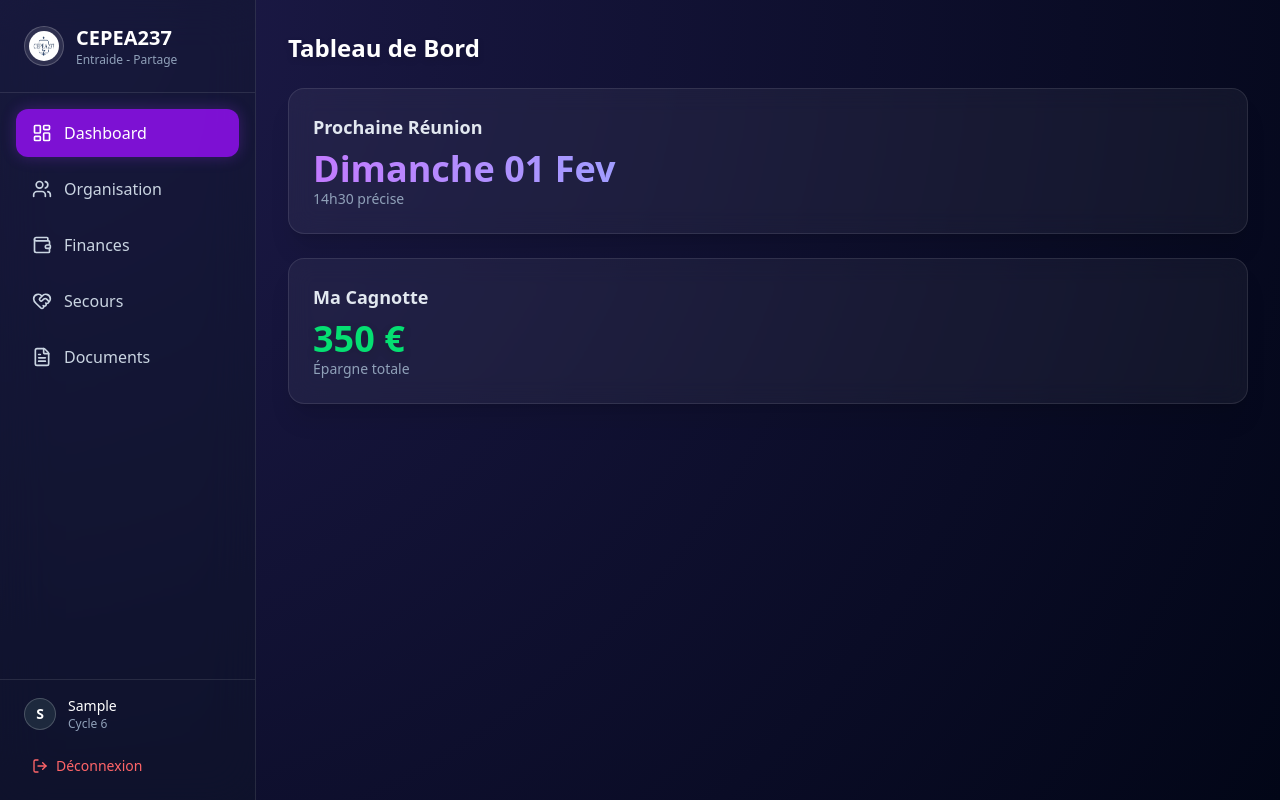
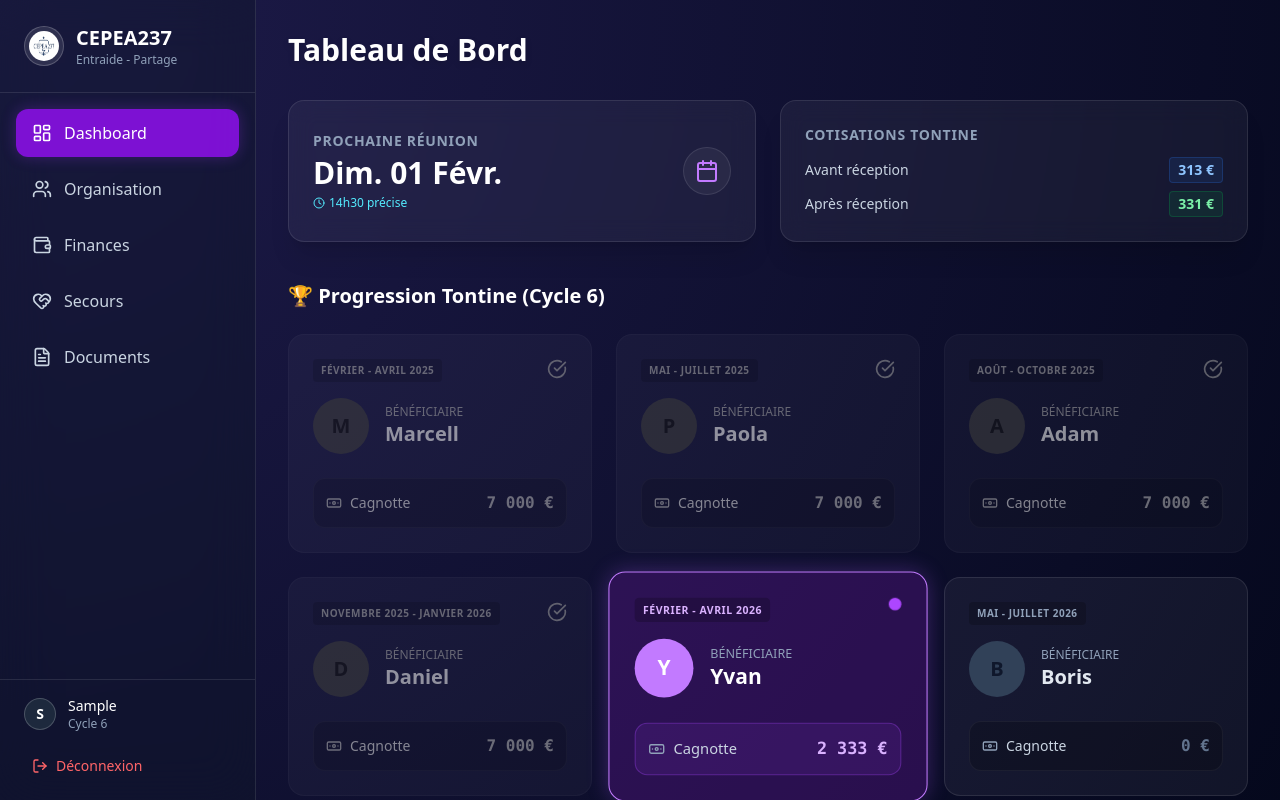
Before and after one commit to nemgp/CEPEA237, a React (Vite) app: page /login in a window 1280 px wide. Both pictures are taken after typing "Sample" into the empty fields and a click on the button "Se connecter". Shown: the top 800 px of the page. Built offline with nearby package versions, Linux system fonts and the light colour scheme.

Commit message:
Fix dashboard display classes

```diff
--- a/src/App.tsx
+++ b/src/App.tsx
@@ -15,7 +15,7 @@ function PrivateRoute({ children }: { children: React.ReactNode }) {
 
 export default function App() {
   return (
-    <BrowserRouter>
+    <BrowserRouter basename={import.meta.env.BASE_URL}>
       <AuthProvider>
         <Routes>
           <Route path="/login" element={<Login />} />
--- a/src/pages/Dashboard.tsx
+++ b/src/pages/Dashboard.tsx
@@ -1,18 +1,174 @@
+import { Calendar, CheckCircle, Clock, Banknote } from 'lucide-react';
+
+const MEMBERS = ['Marcell', 'Paola', 'Adam', 'Daniel', 'Yvan', 'Boris', 'Hulerich', 'Silvère'];
+const START_MONTH = 1; // Février (0-indexed)
+const START_YEAR = 2025;
+
+// --- Utilitaires Dates ---
+function getFirstSunday(year: number, month: number) {
+    const date = new Date(year, month, 1);
+    while (date.getDay() !== 0) { // 0 = Dimanche
+        date.setDate(date.getDate() + 1);
+    }
+    return date;
+}
+
+function getNextMeetingDate() {
+    const now = new Date();
+    const currentYear = now.getFullYear();
+    const currentMonth = now.getMonth();
+
+    // 1er Dimanche du mois actuel
+    const meetingThisMonth = getFirstSunday(currentYear, currentMonth);
+    // On met la réunion à 14h30 pour comparer correctement si c'est passé dans la journée
+    meetingThisMonth.setHours(14, 30, 0, 0);
+
+    if (now < meetingThisMonth) {
+        return meetingThisMonth;
+    } else {
+        // Sinon c'est le mois prochain
+        const meetingNextMonth = getFirstSunday(currentYear, currentMonth + 1);
+        meetingNextMonth.setHours(14, 30, 0, 0);
+        return meetingNextMonth;
+    }
+}
+
+// Date de référence pour la logique (Mois de la prochaine réunion)
+const NEXT_MEETING = getNextMeetingDate();
+const REFERENCE_DATE = NEXT_MEETING;
+
+// Génération du planning (Blocs de 3 mois)
+const SCHEDULE = MEMBERS.map((member, index) => {
+    // Calcul du mois de début pour ce membre (index * 3 mois)
+    const offsetMonths = index * 3;
+    const startDate = new Date(START_YEAR, START_MONTH + offsetMonths, 1);
+    const endDate = new Date(START_YEAR, START_MONTH + offsetMonths + 2, 1); // +2 car inclusive
+
+    const startMonthStr = startDate.toLocaleDateString('fr-FR', { month: 'long', year: (startDate.getFullYear() !== endDate.getFullYear() ? 'numeric' : undefined) }).toUpperCase();
+    const endMonthStr = endDate.toLocaleDateString('fr-FR', { month: 'long', year: 'numeric' }).toUpperCase();
+
+    // Année affichée seulement à la fin pour alléger, sauf si chevauchement (géré par format)
+    const label = `${startMonthStr} - ${endMonthStr} `;
+
+    // Logique temporelle basée sur la REFERENCE_DATE (Prochaine Réunion)
+    const currentAbsoluteMonth = REFERENCE_DATE.getFullYear() * 12 + REFERENCE_DATE.getMonth();
+    const startAbsoluteMonth = startDate.getFullYear() * 12 + startDate.getMonth();
+    const endAbsoluteMonth = endDate.getFullYear() * 12 + endDate.getMonth();
+
+    let status = 'future';
+    let amount = 0;
+
+    if (currentAbsoluteMonth > endAbsoluteMonth) {
+        status = 'past';
+        amount = 7000;
+    } else if (currentAbsoluteMonth >= startAbsoluteMonth && currentAbsoluteMonth <= endAbsoluteMonth) {
+        status = 'current';
+        // Calcul progressif basique (1/3, 2/3, Full)
+        const monthIndexInBlock = currentAbsoluteMonth - startAbsoluteMonth;
+        amount = Math.floor((7000 / 3) * (monthIndexInBlock + 1));
+        if (monthIndexInBlock === 2) amount = 7000;
+
+    } else {
+        status = 'future';
+        amount = 0;
+    }
+
+    // Formatage montant
+    const amountStr = amount.toLocaleString('fr-FR').replace(/\s/g, ' ');
+
+    return { member, label, status, amount: amountStr, startDate };
+});
+
+
 export default function Dashboard() {
+    const nextMeetingStr = NEXT_MEETING.toLocaleDateString('fr-FR', { weekday: 'short', day: '2-digit', month: 'short' });
+
     return (
-        <div>
-            <h1 className="text-2xl font-bold mb-6 text-white drop-shadow-md">Tableau de Bord</h1>
-            <div className="grid grid-cols-1 gap-6">
-                <div className="glass-card">
-                    <h2 className="text-lg font-semibold mb-2 text-slate-200">Prochaine Réunion</h2>
-                    <p className="text-4xl font-bold text-transparent bg-clip-text bg-gradient-to-r from-purple-400 to-cyan-400">Dimanche 01 Fev</p>
-                    <p className="text-sm text-slate-400">14h30 précise</p>
+        <div className="pb-10">
+            <h1 className="text-3xl font-bold mb-8 text-white drop-shadow-md">Tableau de Bord</h1>
+
+            {/* Indicateurs Clés */}
+            <div className="grid grid-cols-1 md:grid-cols-2 gap-6 mb-10">
+                <div className="glass-card flex items-center justify-between">
+                    <div>
+                        <h2 className="text-sm font-semibold mb-1 text-slate-400 uppercase tracking-wider">Prochaine Réunion</h2>
+                        <p className="text-3xl font-bold text-white capitalize">{nextMeetingStr}</p>
+                        <p className="text-xs text-cyan-300 mt-1 flex items-center gap-1"><Clock size={12} /> 14h30 précise</p>
+                    </div>
+                    <div className="w-12 h-12 bg-white/5 rounded-full flex items-center justify-center border border-white/10">
+                        <Calendar className="text-purple-400" />
+                    </div>
                 </div>
                 <div className="glass-card">
-                    <h2 className="text-lg font-semibold mb-2 text-slate-200">Ma Cagnotte</h2>
-                    <p className="text-4xl font-bold text-green-400 shadow-green-900/50 drop-shadow-lg">350 €</p>
-                    <p className="text-sm text-slate-400">Épargne totale</p>
+                    <h2 className="text-sm font-semibold mb-3 text-slate-400 uppercase tracking-wider">Cotisations Tontine</h2>
+                    <div className="space-y-2">
+                        <div className="flex justify-between items-center text-sm">
+                            <span className="text-slate-300">Avant réception</span>
+                            <span className="font-bold text-blue-300 bg-blue-500/10 px-2 py-0.5 rounded border border-blue-500/20">313 €</span>
+                        </div>
+                        <div className="flex justify-between items-center text-sm">
+                            <span className="text-slate-300">Après réception</span>
+                            <span className="font-bold text-green-300 bg-green-500/10 px-2 py-0.5 rounded border border-green-500/20">331 €</span>
+                        </div>
+                    </div>
                 </div>
+            </div>
+
+            {/* Progression Tontine */}
+            <h2 className="text-xl font-bold mb-6 text-white flex items-center gap-2">
+                🏆 Progression Tontine (Cycle 6)
+            </h2>
+
+            <div className="grid grid-cols-1 md:grid-cols-2 lg:grid-cols-3 gap-6">
+                {SCHEDULE.map((item, index) => (
+                    <div
+                        key={index}
+                        className={`
+                            relative overflow-hidden p-6 rounded-2xl border transition-all duration-300
+                            ${item.status === 'current'
+                                ? 'bg-purple-900/40 border-purple-400 shadow-[0_0_20px_rgba(168,85,247,0.3)] scale-105 z-10'
+                                : item.status === 'past'
+                                    ? 'bg-white/5 border-white/5 opacity-60 grayscale'
+                                    : 'bg-white/5 border-white/10 hover:bg-white/10'
+                            }
+`}
+                    >
+                        {/* Header Carte */}
+                        <div className="flex justify-between items-start mb-4">
+                            <span className={`text-[10px] font-bold uppercase tracking-wider px-2 py-1 rounded bg-black/20 ${item.status === 'current' ? 'text-purple-300' : 'text-slate-400'} `}>
+                                {item.label}
+                            </span>
+                            {item.status === 'past' && <CheckCircle size={20} className="text-green-500" />}
+                            {item.status === 'current' && <span className="flex h-3 w-3 relative">
+                                <span className="animate-ping absolute inline-flex h-full w-full rounded-full bg-purple-400 opacity-75"></span>
+                                <span className="relative inline-flex rounded-full h-3 w-3 bg-purple-500"></span>
+                            </span>}
+                        </div>
+
+                        {/* Info Membre */}
+                        <div className="flex items-center gap-4 mb-6">
+                            <div className={`w-14 h-14 rounded-full flex items-center justify-center text-xl font-bold text-slate-900 ${item.status === 'current' ? 'bg-purple-400 text-white' : 'bg-slate-700 text-slate-300'} `}>
+                                {item.member.charAt(0)}
+                            </div>
+                            <div>
+                                <p className="text-xs text-slate-400 uppercase">Bénéficiaire</p>
+                                <p className={`font-bold text-xl ${item.status === 'current' ? 'text-white' : 'text-slate-200'} `}>{item.member}</p>
+                            </div>
+                        </div>
+
+                        {/* Cagnotte */}
+                        <div className={`p-3 rounded-xl flex items-center justify-between border ${item.status === 'current' ? 'bg-purple-500/10 border-purple-500/30' : 'bg-black/20 border-white/5'} `}>
+                            <div className="flex items-center gap-2">
+                                <Banknote size={16} className={item.status === 'past' ? 'text-green-400' : 'text-slate-400'} />
+                                <span className="text-sm text-slate-300">Cagnotte</span>
+                            </div>
+                            <span className={`font-bold font-mono ${item.status === 'past' ? 'text-green-400' : item.status === 'current' ? 'text-purple-300' : 'text-slate-500'} `}>
+                                {item.amount} €
+                            </span>
+                        </div>
+
+                    </div>
+                ))}
             </div>
         </div>
     );
--- a/src/pages/Social.tsx
+++ b/src/pages/Social.tsx
@@ -4,10 +4,10 @@ import { Heart } from 'lucide-react';
 const ASSIETTE = 1000;
 
 const HELP_TYPES = [
-    { id: 'deces', label: 'Décès Membre', percent: 1, icon: '⚰️' },
     { id: 'naissance', label: 'Naissance', percent: 0.5, icon: '👶' },
     { id: 'mariage', label: 'Mariage', percent: 0.5, icon: '💍' },
     { id: 'hospitalisation', label: 'Hospitalisation (>3j)', percent: 0.25, icon: '🏥' },
+    { id: 'deces', label: 'Perte grave', percent: 1, icon: '⚰️' },
 ];
 
 export default function Social() {
```
